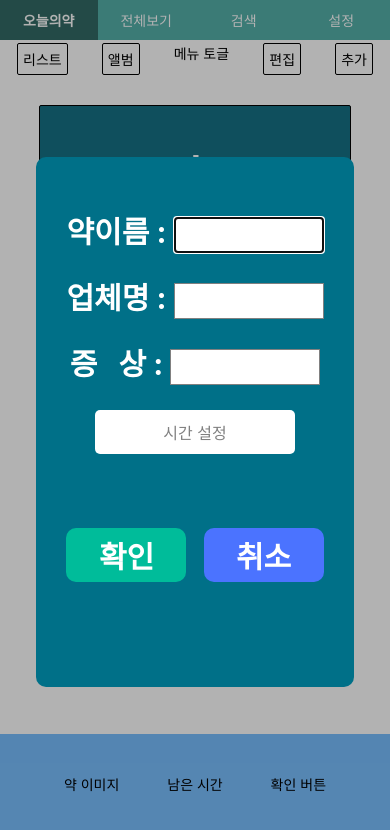
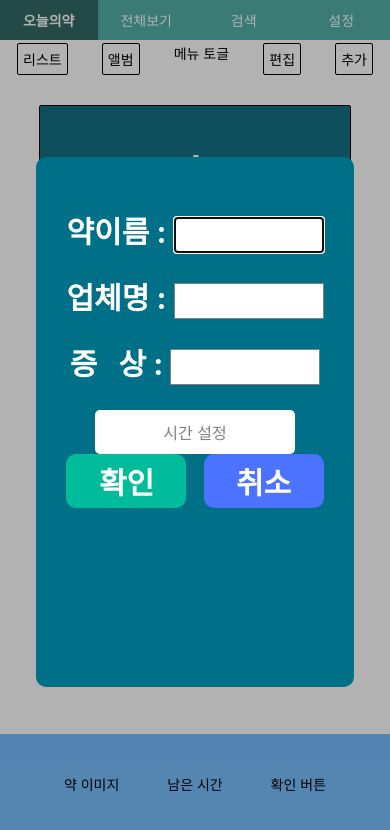
Before and after one commit to KimEunA97/KDT-2-Project-C-10, a React Native app in the folder PillGood/: screen / in a window 390 px wide. Both pictures are taken after a click on the element 195 px from the left and 180 px from the top of the page. Shown: the top 830 px of the page. Built offline with nearby package versions, Linux system fonts and the light colour scheme.

Commit message:
모달창 컴포넌트 나누기

```diff
--- /dev/null
+++ b/PillGood/src/Modal/SearchingModal.js
@@ -0,0 +1,60 @@
+import React from 'react';
+import { View, StyleSheet, Modal } from 'react-native';
+import NameWithInputBox from './NameWithInputBox';
+import ItsTimePicker from './ItsTimePicker';
+import UserPressButton from './UserPressButton';
+
+export default function SearchingModal({
+  handleSendValue,
+  handleModalFalse,
+  inputValue,
+  setInputValue,
+}) {
+  return (
+    <View style={styles.modalContainer}>
+      <View style={styles.modalContent}>
+
+        <NameWithInputBox
+          name="약이름 : "
+          value={inputValue}
+          onChangeText={setInputValue} />
+        <NameWithInputBox name="업체명 : " />
+        <NameWithInputBox name="증   상 : " />
+
+        <ItsTimePicker />
+
+        <View style={styles.buttonContainer}>
+          <UserPressButton
+            name="확인"
+            color="#00BC9A"
+            onPress={handleSendValue} />
+          <UserPressButton
+            name="취소"
+            color="#4B73FF"
+            onPress={handleModalFalse} />
+        </View>
+
+      </View>
+    </View>
+  );
+}
+
+const styles = StyleSheet.create({
+  modalContainer: {
+    flex: 1,
+    alignItems: 'center',
+    justifyContent: 'center',
+    backgroundColor: 'rgba(0, 0, 0, 0.3)',
+  },
+  modalContent: {
+    flex: 0.6,
+    backgroundColor: '#007088',
+    padding: 30,
+    borderRadius: 10,
+  },
+  buttonContainer: {
+    flexDirection: 'row',
+    justifyContent: 'space-between',
+    alignItems: 'center',
+  },
+});
--- a/PillGood/src/pages/TodayPillMenu.js
+++ b/PillGood/src/pages/TodayPillMenu.js
@@ -1,29 +1,28 @@
 import React, { useState } from 'react';
-import { View, Image, ScrollView, StyleSheet, onPress, Text, TouchableOpacity, Modal } from 'react-native';
+import { View, StyleSheet, Modal } from 'react-native';
 import RenderFetchPillData from '../api/RenderFetchPillData';
-import { ItsDateTimePicker } from '../component/TimePicker';
-import NameWithInputBox from '../Modal/NameWithInputBox'
-import UserPressButton from '../Modal/UserPressButton';
 import ListCreateButton from '../component/ListCreateButton';
-import ItsTimePicker from '../Modal/ItsTimePicker';
+import SearchingModal from '../Modal/SearchingModal'
 
-export default function TodayPillMenu({ }) {
+export default function TodayPillMenu() {
   const [inputValue, setInputValue] = useState('');
   const [pillName, setPillName] = useState('');
-  const [invisible, setInvisible] = useState(false)
+  const [invisible, setInvisible] = useState(false);
 
   const handleSendValue = () => {
     setPillName(inputValue);
-    setInvisible(false)
+    setInvisible(false);
     setInputValue('');
   };
+
   const handleModalFalse = () => {
-    setInvisible(false)
+    setInvisible(false);
     setInputValue('');
-  }
+  };
+
   const pressTheCreateBtn = () => {
-    setInvisible(true)
-  }
+    setInvisible(true);
+  };
 
   return (
     <View style={styles.allAlign}>
@@ -35,100 +34,20 @@ export default function TodayPillMenu({ }) {
 
       {/* 모달창 컨테이너 */}
       <Modal visible={invisible} transparent>
-        <View style={styles.modalContainer}>
-          <View style={styles.modalContent}>
-
-            <NameWithInputBox name="약이름 : " />
-            <NameWithInputBox name="업체명 : " />
-            <NameWithInputBox name="증   상 : " />
-
-            <ItsTimePicker />
-
-            <View style={styles.buttonContainer}>
-              <UserPressButton
-                name="확인"
-                color="#00BC9A"
-                onPress={handleSendValue} />
-              <UserPressButton
-                name="취소"
-                color="#4B73FF"
-                onPress={handleModalFalse} />
-            </View>
-
-          </View>
-        </View>
+        <SearchingModal
+          handleSendValue={handleSendValue}
+          handleModalFalse={handleModalFalse}
+          inputValue={inputValue}
+          setInputValue={setInputValue}
+        />
       </Modal>
-
-    </View >
+    </View>
   );
 }
-
-
 
 const styles = StyleSheet.create({
   allAlign: {
     alignItems: 'center',
     justifyContent: 'center',
-
   },
-
-
-  //모달 스타일링
-  modalContainer: {
-    flex: 1,
-    alignItems: 'center',
-    justifyContent: 'center',
-    backgroundColor: 'rgba(0, 0, 0, 0.3)',
-  },
-  modalContent: {
-    flex: 0.6,
-    backgroundColor: '#007088',
-    padding: 30,
-    borderRadius: 10,
-  },
-
-
-
-  //아래부터 모달 내부 스타일링
-
-  buttonContainer: {
-    flex: 1,
-    flexDirection: "row",
-    justifyContent: "space-between",
-    alignItems: "center"
-  },
-  // confirmButton: {
-  //   width: 120,
-  //   backgroundColor: '#4B73FF',
-  //   borderRadius: 10,
-  //   padding: 5,
-  //   margin: 0,
-  //   justifyContent: 'center',
-  //   alignItems: 'center'
-  // },
-  // confirmText: {
-  //   fontSize: 30,
-  //   color: "white",
-  //   fontWeight: "bold"
-  // },
-  // cancelButton: {
-  //   width: 120,
-  //   backgroundColor: '#00BC9A',
-  //   borderRadius: 10,
-  //   padding: 5,
-  //   margin: 0,
-  //   justifyContent: 'center',
-  //   alignItems: 'center'
-  // },
-  // cancelText: {
-  //   fontSize: 30,
-  //   color: "white",
-  //   fontWeight: "bold"
-  // },
-  // timePickerStyle: {
-  //   alignItems: "center",
-  //   marginTop: 25,
-
-  // }
-
 });
```
